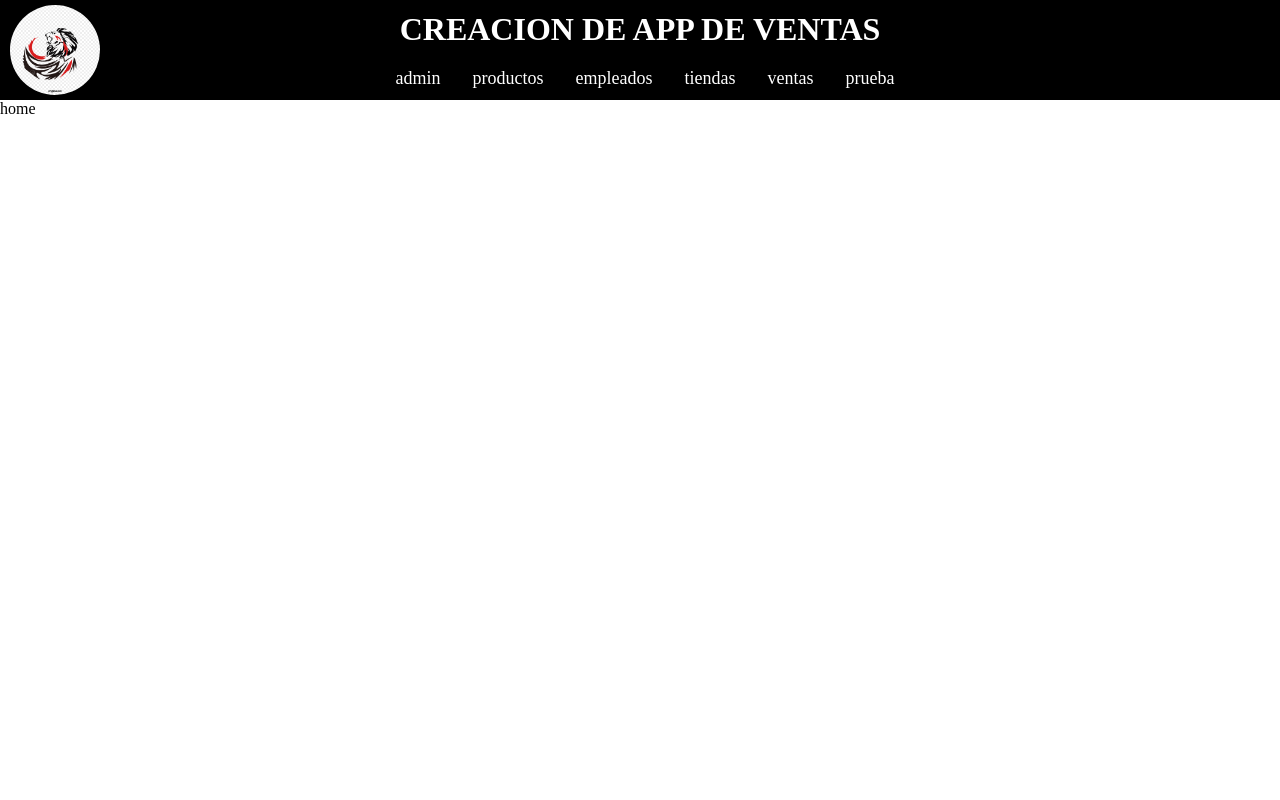
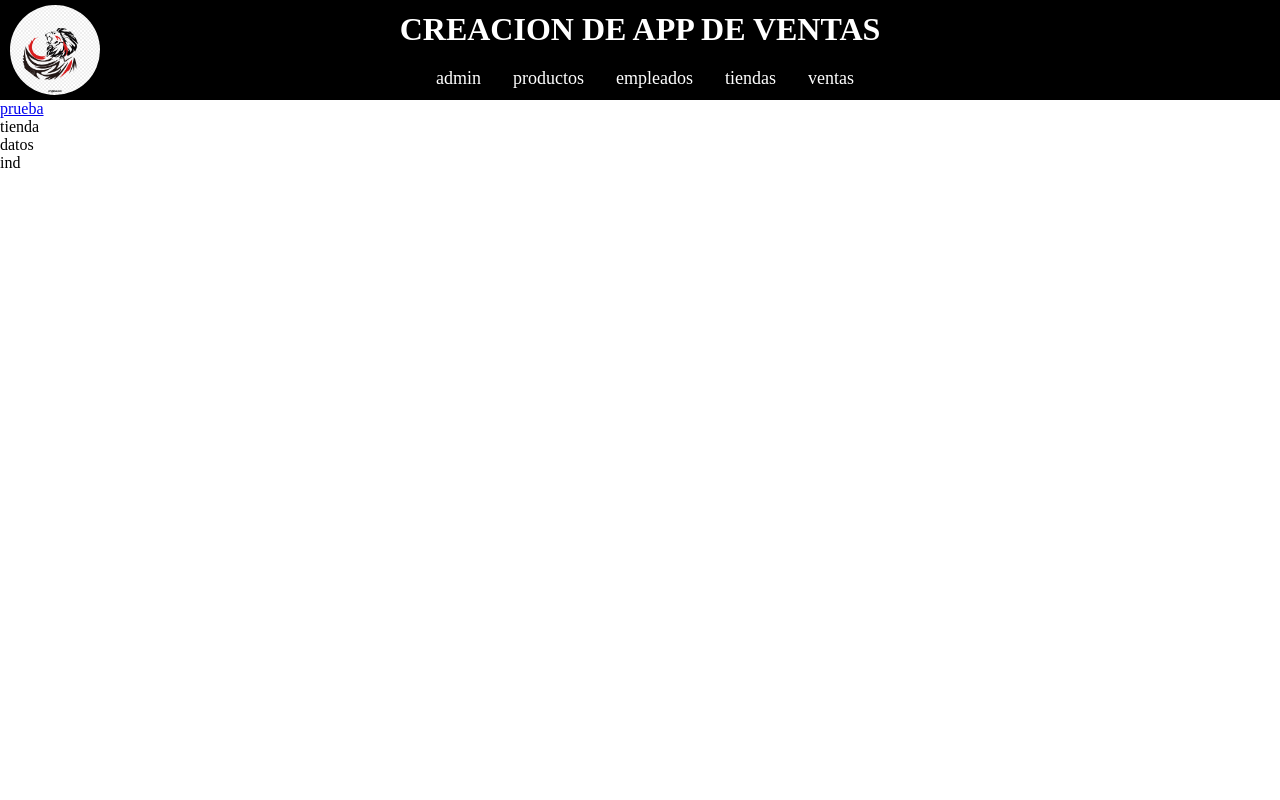
Before and after one commit to edG5LATAN/pruebaVentas, a React (Vite) app: page / in a window 1280 px wide. Shown: the top 800 px of the page. Built offline with nearby package versions, Linux system fonts and the light colour scheme.

Commit message:
actualizacion en error de ventas

```diff
--- a/src/App.jsx
+++ b/src/App.jsx
@@ -7,7 +7,7 @@ import Productos from "./components/productos/Productos";
 import Empleados from "./components/empleados/Empledado";
 import Tiendas from "./components/tiendas/Tiendas";
 import Ventas from "./components/ventas/Ventas";
-import Prueba1 from "./components/prueba/Prueba1";
+// import Prueba1 from "./components/prueba/Prueba1";
 
 function App() {
   return (
@@ -20,7 +20,7 @@ function App() {
           <Route path="/empleados" element={<Empleados />} />
           <Route path="/tiendas" element={<Tiendas />} />
           <Route path="/ventas" element={<Ventas />} />
-          <Route path="/prueba" element={<Prueba1 />} />
+          {/* <Route path="/prueba" element={<Prueba1 />} /> */}
         </Routes>
         <Footer />
       </BrowserRouter>
--- a/src/components/header/Header.jsx
+++ b/src/components/header/Header.jsx
@@ -18,7 +18,7 @@ function Header() {
           <li onClick={()=>navigate("/empleados")}>empleados</li>
           <li onClick={()=>navigate("/tiendas")}>tiendas</li>
           <li onClick={()=>navigate("/ventas")}>ventas</li>
-          <li onClick={()=>navigate("/prueba")}>prueba</li>
+          {/* <li onClick={()=>navigate("/prueba")}>prueba</li> */}
         </ul>
       </nav>
     </div>
--- a/src/components/home/Home.jsx
+++ b/src/components/home/Home.jsx
@@ -1,10 +1,23 @@
 import React from 'react'
 import './Home.css'
+import { Link, Route, Routes } from 'react-router-dom'
+import Prueba1 from '../prueba/Prueba1'
 
 function Home() {
   return (
     <div className='home'>
-      home
+      <div className='home-nav'>
+        <ul>
+        <Link to={"prueba"}>prueba</Link>
+        <li>tienda</li>
+        <li>datos</li>
+        <li>ind</li>
+        </ul>
+      </div>
+      <Routes>
+        <Route path='prueba' element={<Prueba1 />}/>
+
+      </Routes>
     </div>
   )
 }
--- a/src/components/ventas/Ventas.css
+++ b/src/components/ventas/Ventas.css
@@ -44,6 +44,7 @@
   display: flex;
   justify-self: center;
   align-items: center;
+  overflow-x: scroll;
 }
 .ventas-tabla>table{
   width: 100%;
@@ -51,6 +52,7 @@
   font-weight: bold;
   border-collapse: collapse;
   text-align: center;
+  overflow-x: scroll;
 }
 .ventas-tabla>table>thead>tr{
   background-color: black;
@@ -60,3 +62,12 @@
   background-color: lightblue;
   cursor: pointer;
 }
+.ventas-error{
+  color: red;
+  font-size: 18px;
+  font-weight: bold;
+  /* display: none; */
+}
+.ventas-mostrar{
+  display: block;
+}
--- a/src/components/ventas/Ventas.jsx
+++ b/src/components/ventas/Ventas.jsx
@@ -29,18 +29,12 @@ function Ventas() {
   const [cantidad,setcantidad]=useState("")
   const [tienda,settienda]=useState("")
   const [precio,setprecio]=useState("")
+  const [error,seterror]=useState("")
 
   const agregar = (e) => {
     e.preventDefault();
-    e.target.parentNode.parentNode[2].value;
+    if (id!="" && fecha!="" && vendedor!="" && producto!=""&&cantidad!=""&&tienda!=""&&precio!="") {
       let newd = {
-      // id: e.target.parentNode.parentNode[0].value,
-      // fecha: e.target.parentNode.parentNode[1].value,
-      // vendedor: e.target.parentNode.parentNode[2].value,
-      // producto: e.target.parentNode.parentNode[3].value,
-      // cantidad: e.target.parentNode.parentNode[4].value,
-      // tienda: e.target.parentNode.parentNode[5].value,
-      // precio: e.target.parentNode.parentNode[6].value,
         id:id,
         fecha:fecha,
         vendedor:vendedor,
@@ -51,6 +45,10 @@ function Ventas() {
       };
       setdata([...data, newd]);
       lipiarInput(e);
+    } else {
+      seterror("Rellena todas las cacillas")
+    }
+
   };
 
   const mostrarDatos=(e)=>{
@@ -75,6 +73,7 @@ function Ventas() {
     setcantidad("")
     settienda("")
     setprecio("")
+    seterror("")
   };
   return (
     <div className="ventas">
@@ -100,6 +99,8 @@ function Ventas() {
 
           <label>precio</label>
           <input onChange={(e)=>setprecio(e.target.value)} type="number" placeholder="ingrese el precio" value={precio} />
+          <p className="ventas-error">{error}</p>
+
           <div className="ventas-botones">
             <button onClick={agregar}>agregar</button>
             <button>editar</button>
```
Lines whose indentation alone changed are shown as unchanged.
